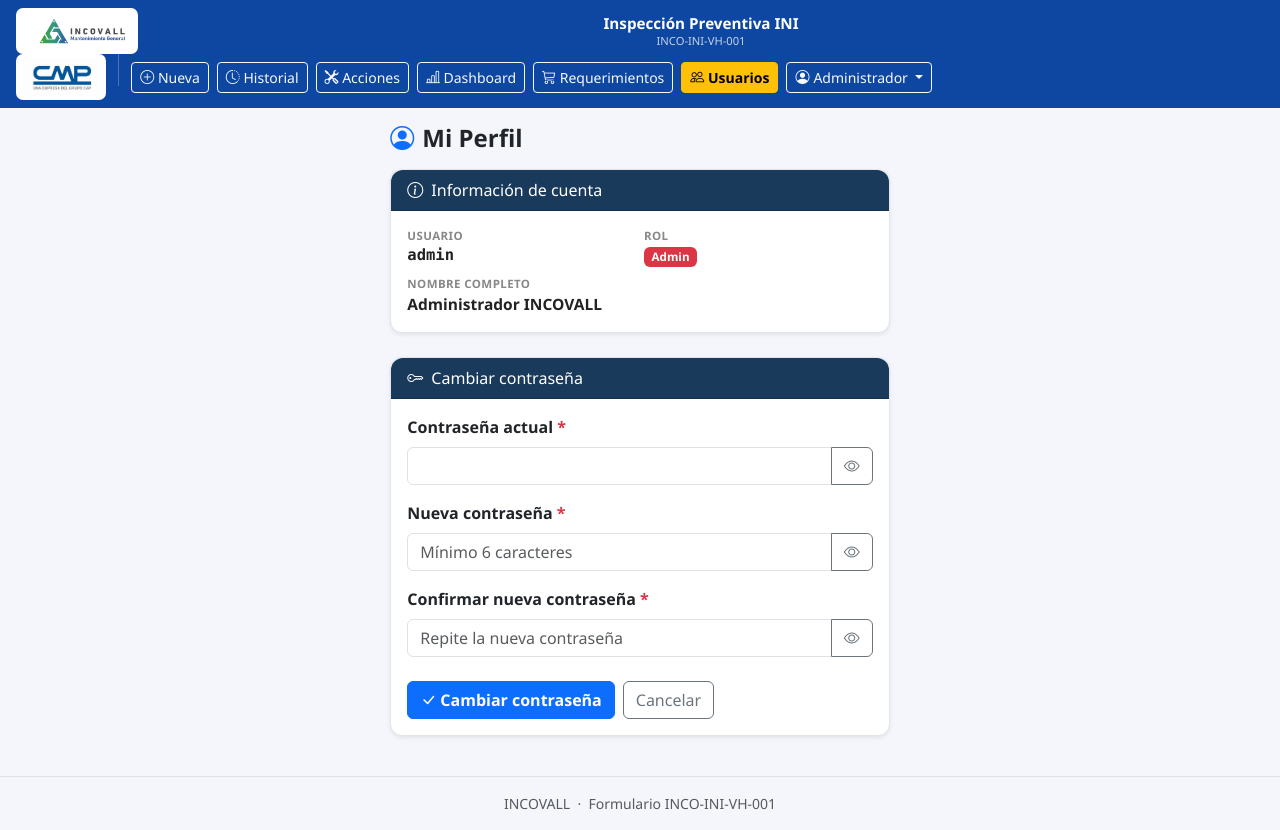
After one commit to aopincheirabadilla-tech/incovall-ini-checklist, a Flask app: page /perfil in a window 1280 px wide. The commit adds this page. Run offline with Flask 3, Linux system fonts and the light colour scheme; a user stored in the database is signed in; data that the repository does not hold is empty.

Commit message:
Funcionalidad: cambio de contraseña propio y reset por Admin
- Nueva ruta /perfil (GET/POST) para todos los roles: formulario con
  contraseña actual, nueva y confirmación; validaciones completas
  (actual incorrecta, mínimo 6 chars, confirmación no coincide)
- Toggle mostrar/ocultar contraseña en los 3 campos
- Nueva ruta /admin/usuarios/<id>/reset_password (POST, admin_required):
  resetea contraseña a Incovall2026* con confirmación JS
- base.html: enlace 'Cambiar contraseña' en el dropdown del usuario
- admin_usuarios.html: botón resetear contraseña (ícono flecha)
  en tabla desktop y tarjetas móvil (solo para otros usuarios)

Co-Authored-By: Claude Sonnet 4.6 <noreply@anthropic.com>

```diff
--- a/app.py
+++ b/app.py
@@ -512,6 +512,55 @@ def logout():
     logout_user()
     flash('Sesión cerrada correctamente.', 'success')
     return redirect(url_for('login'))
+
+
+@app.route('/perfil', methods=['GET', 'POST'])
+@login_required
+def perfil():
+    if request.method == 'POST':
+        actual      = request.form.get('password_actual', '')
+        nueva       = request.form.get('password_nueva', '')
+        confirmacion= request.form.get('password_confirm', '')
+
+        conn = get_db()
+        row  = conn.execute('SELECT password_hash FROM usuarios WHERE id=?',
+                            (current_user.id,)).fetchone()
+        conn.close()
+
+        if not check_password_hash(row['password_hash'], actual):
+            flash('La contraseña actual es incorrecta.', 'danger')
+        elif len(nueva) < 6:
+            flash('La nueva contraseña debe tener al menos 6 caracteres.', 'danger')
+        elif nueva != confirmacion:
+            flash('La confirmación no coincide con la nueva contraseña.', 'danger')
+        else:
+            conn = get_db()
+            conn.execute('UPDATE usuarios SET password_hash=? WHERE id=?',
+                         (generate_password_hash(nueva), current_user.id))
+            conn.commit()
+            conn.close()
+            flash('Contraseña actualizada correctamente.', 'success')
+
+    return render_template('perfil.html')
+
+
+@app.route('/admin/usuarios/<int:uid>/reset_password', methods=['POST'])
+@login_required
+@admin_required
+def admin_reset_password(uid):
+    DEFAULT_PASS = 'Incovall2026*'
+    conn = get_db()
+    u = conn.execute('SELECT username FROM usuarios WHERE id=?', (uid,)).fetchone()
+    if u is None:
+        conn.close()
+        flash('Usuario no encontrado.', 'danger')
+        return redirect(url_for('admin_usuarios'))
+    conn.execute('UPDATE usuarios SET password_hash=? WHERE id=?',
+                 (generate_password_hash(DEFAULT_PASS), uid))
+    conn.commit()
+    conn.close()
+    flash(f'Contraseña de "{u["username"]}" reseteada a: {DEFAULT_PASS}', 'success')
+    return redirect(url_for('admin_usuarios'))
 
 
 # ─── Main Routes ─────────────────────────────────────────────────────────────
--- a/templates/base.html
+++ b/templates/base.html
@@ -106,6 +106,12 @@
           </li>
           <li><hr class="dropdown-divider"></li>
           <li>
+            <a class="dropdown-item" href="/perfil">
+              <i class="bi bi-key me-1"></i> Cambiar contraseña
+            </a>
+          </li>
+          <li><hr class="dropdown-divider"></li>
+          <li>
             <a class="dropdown-item text-danger" href="/logout">
               <i class="bi bi-box-arrow-right me-1"></i> Cerrar Sesión
             </a>
--- /dev/null
+++ b/templates/perfil.html
@@ -0,0 +1,127 @@
+{% extends "base.html" %}
+{% block title %}Mi Perfil – INCOVALL{% endblock %}
+
+{% block content %}
+
+<div class="row justify-content-center">
+  <div class="col-12 col-sm-9 col-md-6 col-lg-5">
+
+    <h4 class="fw-bold mb-3">
+      <i class="bi bi-person-circle text-primary me-2"></i>Mi Perfil
+    </h4>
+
+    <!-- Info del usuario -->
+    <div class="card shadow-sm mb-4">
+      <div class="card-header" style="background:#1a3a5c; color:white;">
+        <i class="bi bi-info-circle me-2"></i>Información de cuenta
+      </div>
+      <div class="card-body">
+        <div class="row g-2">
+          <div class="col-6">
+            <div class="detalle-field-label">Usuario</div>
+            <div class="detalle-field-val font-monospace">{{ current_user.username }}</div>
+          </div>
+          <div class="col-6">
+            <div class="detalle-field-label">Rol</div>
+            <div class="detalle-field-val">
+              <span class="badge
+                {% if current_user.rol == 'admin' %}bg-danger
+                {% elif current_user.rol == 'supervisor' %}bg-warning text-dark
+                {% elif current_user.rol == 'lectura' %}bg-info text-dark
+                {% else %}bg-primary{% endif %}">
+                {% if current_user.rol == 'lectura' %}Solo Lectura{% else %}{{ current_user.rol | capitalize }}{% endif %}
+              </span>
+            </div>
+          </div>
+          <div class="col-12">
+            <div class="detalle-field-label">Nombre completo</div>
+            <div class="detalle-field-val">{{ current_user.nombre_completo }}</div>
+          </div>
+          {% if current_user.faena %}
+          <div class="col-12">
+            <div class="detalle-field-label">Faena asignada</div>
+            <div class="detalle-field-val">
+              <span class="badge bg-secondary">{{ current_user.faena }}</span>
+            </div>
+          </div>
+          {% endif %}
+        </div>
+      </div>
+    </div>
+
+    <!-- Formulario cambio de contraseña -->
+    <div class="card shadow-sm">
+      <div class="card-header" style="background:#1a3a5c; color:white;">
+        <i class="bi bi-key me-2"></i>Cambiar contraseña
+      </div>
+      <div class="card-body">
+        <form method="POST" action="/perfil">
+          <div class="mb-3">
+            <label class="form-label fw-semibold">Contraseña actual <span class="text-danger">*</span></label>
+            <div class="input-group">
+              <input type="password" name="password_actual" id="pw-actual"
+                     class="form-control" required autocomplete="current-password">
+              <button type="button" class="btn btn-outline-secondary"
+                      onclick="togglePw('pw-actual', this)">
+                <i class="bi bi-eye"></i>
+              </button>
+            </div>
+          </div>
+          <div class="mb-3">
+            <label class="form-label fw-semibold">Nueva contraseña <span class="text-danger">*</span></label>
+            <div class="input-group">
+              <input type="password" name="password_nueva" id="pw-nueva"
+                     class="form-control" required minlength="6"
+                     autocomplete="new-password"
+                     placeholder="Mínimo 6 caracteres">
+              <button type="button" class="btn btn-outline-secondary"
+                      onclick="togglePw('pw-nueva', this)">
+                <i class="bi bi-eye"></i>
+              </button>
+            </div>
+          </div>
+          <div class="mb-4">
+            <label class="form-label fw-semibold">Confirmar nueva contraseña <span class="text-danger">*</span></label>
+            <div class="input-group">
+              <input type="password" name="password_confirm" id="pw-confirm"
+                     class="form-control" required minlength="6"
+                     autocomplete="new-password"
+                     placeholder="Repite la nueva contraseña">
+              <button type="button" class="btn btn-outline-secondary"
+                      onclick="togglePw('pw-confirm', this)">
+                <i class="bi bi-eye"></i>
+              </button>
+            </div>
+          </div>
+          <div class="d-flex gap-2">
+            <button type="submit" class="btn btn-primary fw-semibold">
+              <i class="bi bi-check-lg me-1"></i>Cambiar contraseña
+            </button>
+            <a href="{{ request.referrer or '/' }}" class="btn btn-outline-secondary">
+              Cancelar
+            </a>
+          </div>
+        </form>
+      </div>
+    </div>
+
+  </div>
+</div>
+
+{% endblock %}
+
+{% block scripts %}
+<script>
+function togglePw(id, btn) {
+  const input = document.getElementById(id);
+  const icon  = btn.querySelector('i');
+  if (input.type === 'password') {
+    input.type = 'text';
+    icon.classList.replace('bi-eye', 'bi-eye-slash');
+  } else {
+    input.type = 'password';
+    icon.classList.replace('bi-eye-slash', 'bi-eye');
+  }
+}
+</script>
+{% endblock %}
```
Also changed, not shown: templates/admin_usuarios.html (+12 -0 lines).
